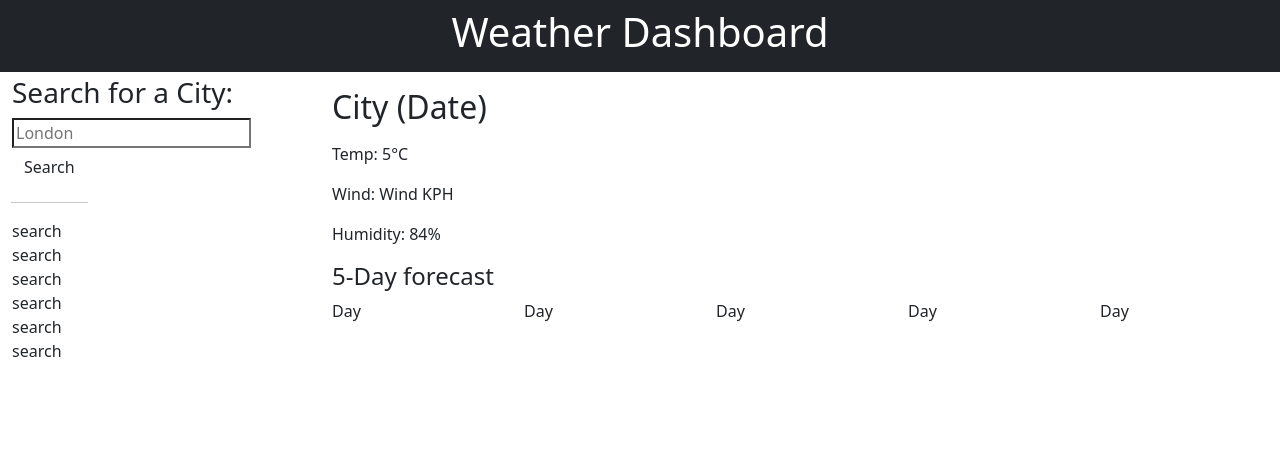
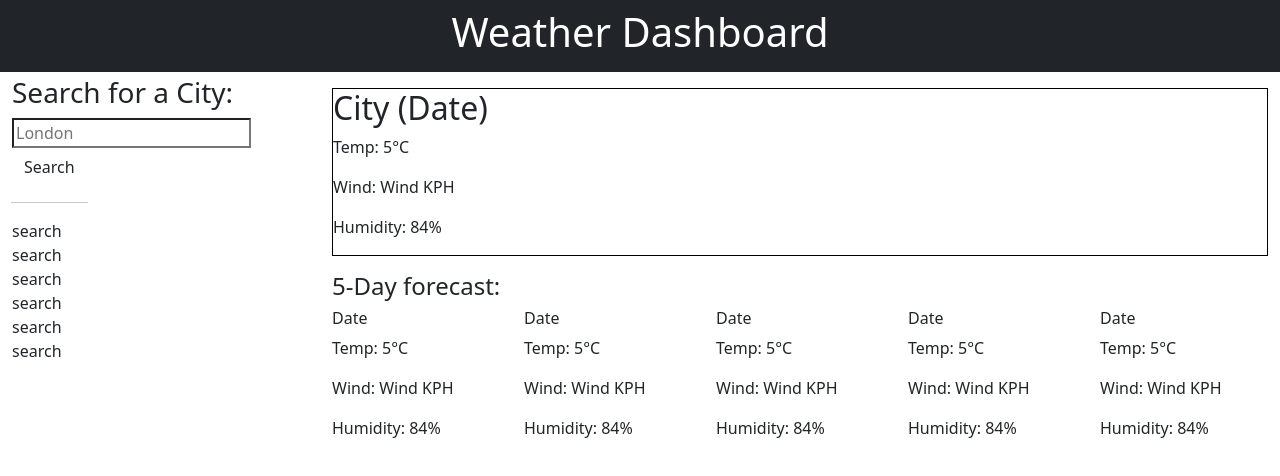
Before and after one commit to Saif-Uddin-93/weather-dashboard, a plain HTML site: page index.html in a window 1280 px wide. Drawn offline with nearby package versions, Linux system fonts and the light colour scheme.

Commit message:
updated layout in HTML

```diff
--- a/assets/css/style.css
+++ b/assets/css/style.css
@@ -0,0 +1,3 @@
+#today{
+    border: black solid 1px;
+}
--- a/index.html
+++ b/index.html
@@ -6,6 +6,7 @@
   <meta name="viewport" content="width=device-width, initial-scale=1.0" />
   <meta http-equiv="X-UA-Compatible" content="ie=edge" />
   <link href="https://cdn.jsdelivr.net/npm/bootstrap@5.3.2/dist/css/bootstrap.min.css" rel="stylesheet" integrity="sha384-T3c6CoIi6uLrA9TneNEoa7RxnatzjcDSCmG1MXxSR1GAsXEV/Dwwykc2MPK8M2HN" crossorigin="anonymous">
+  <link rel="stylesheet" href="./assets/css/style.css">
   <title>Weather Dashboard</title>
 </head>
 
@@ -48,20 +49,43 @@
       <div class="col-lg-9 pb-3">
         <section id="today" class="mt-3" role="region" aria-live="polite">
           <h2>City (Date)</h2>
-        </section>
-        <section id="forecast" class="row mt-3" role="region" aria-live="polite">
           <p>Temp: 5°C</p>
           <p>Wind: Wind KPH</p>
           <p>Humidity: 84%</p>
         </section>
-        <div class="row">
-          <h4>5-Day forecast</h4>
-          <div class="col">Day</div>
-          <div class="col">Day</div>
-          <div class="col">Day</div>
-          <div class="col">Day</div>
-          <div class="col">Day</div>
-        </div>
+        <section id="forecast" class="row mt-3" role="region" aria-live="polite">
+          <h4>5-Day forecast:</h4>
+          <div class="col">
+            <h6>Date</h6>
+            <p>Temp: 5°C</p>
+            <p>Wind: Wind KPH</p>
+            <p>Humidity: 84%</p>
+          </div>
+          <div class="col">
+            <h6>Date</h6>
+            <p>Temp: 5°C</p>
+            <p>Wind: Wind KPH</p>
+            <p>Humidity: 84%</p>
+          </div>
+          <div class="col">
+            <h6>Date</h6>
+            <p>Temp: 5°C</p>
+            <p>Wind: Wind KPH</p>
+            <p>Humidity: 84%</p>
+          </div>
+          <div class="col">
+            <h6>Date</h6>
+            <p>Temp: 5°C</p>
+            <p>Wind: Wind KPH</p>
+            <p>Humidity: 84%</p>
+          </div>
+          <div class="col">
+            <h6>Date</h6>
+            <p>Temp: 5°C</p>
+            <p>Wind: Wind KPH</p>
+            <p>Humidity: 84%</p>
+          </div>
+        </section>
       </div>
     </div>
   </div>
```
